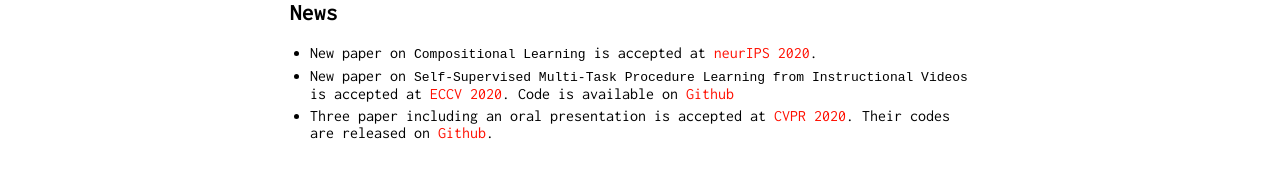
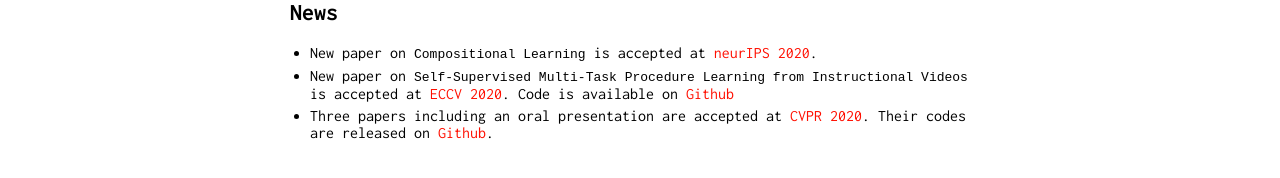
Before and after one commit to ZiweiXU/hbdat.github.io, a Jekyll site: the page built from index.md, in a window 1280 px wide. Shown: the part 486-664 px from the top of the page. Built offline with Jekyll 4.4.1, drawn with Linux system fonts in a browser that asks for light colours.

Commit message:
update news

````diff
--- a/index.md
+++ b/index.md
@@ -22,4 +22,4 @@
 ## News
 + New paper on ```Compositional Learning``` is accepted at [neurIPS 2020](https://neurips.cc/Conferences/2020).
 + New paper on ```Self-Supervised Multi-Task Procedure Learning from Instructional Videos``` is accepted at [ECCV 2020](https://eccv2020.eu/). Code is available on [Github](https://github.com/hbdat/eccv20_Multi_Task_Procedure_Learning)
-+ Three paper including an oral presentation is accepted at [CVPR 2020](http://cvpr2020.thecvf.com/). Their codes are released on [Github](https://github.com/hbdat).
++ Three papers including an oral presentation are accepted at [CVPR 2020](http://cvpr2020.thecvf.com/). Their codes are released on [Github](https://github.com/hbdat).
````
